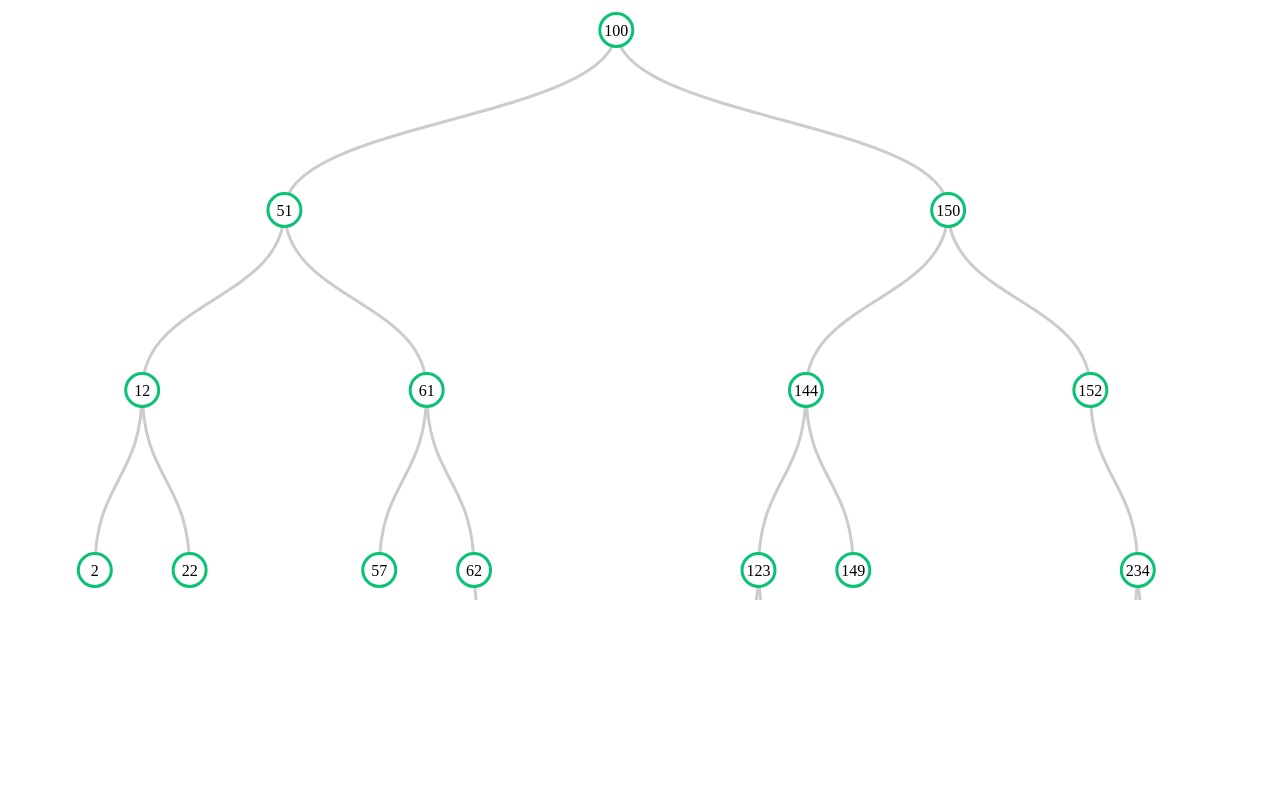
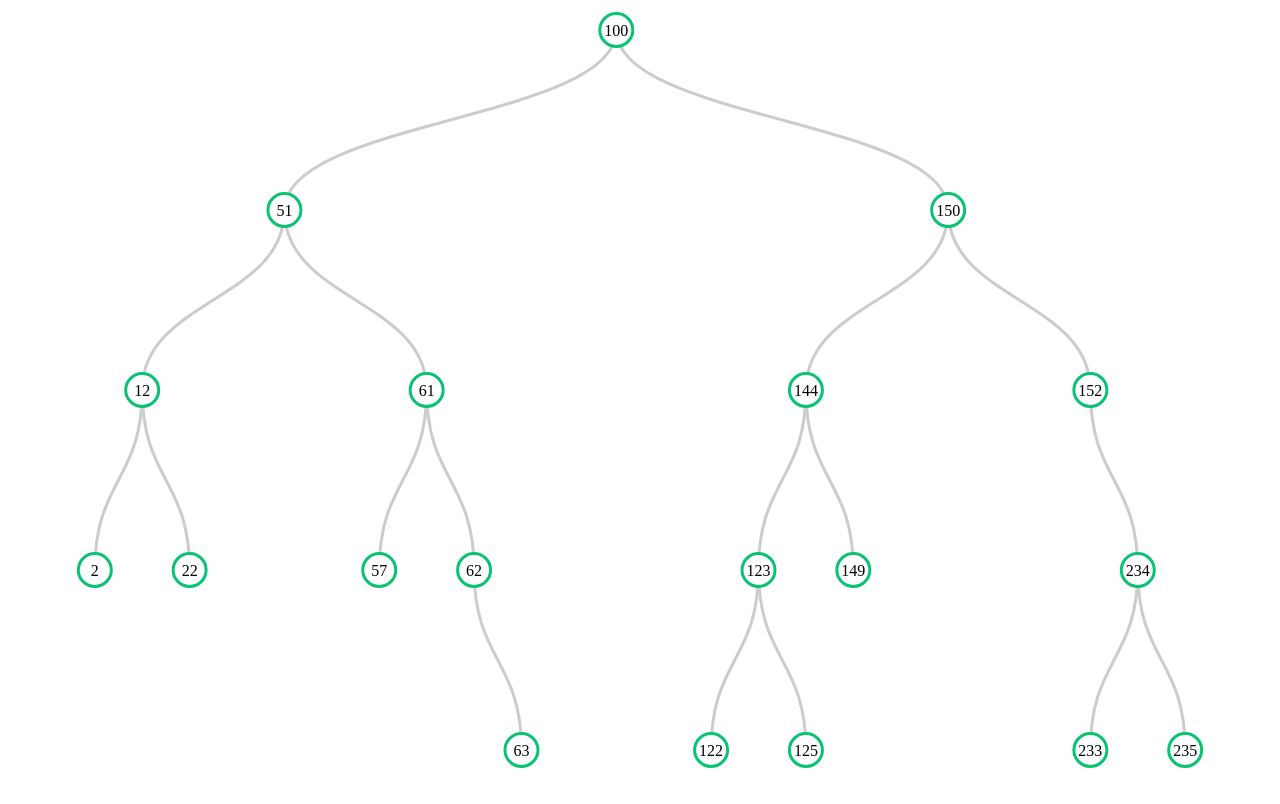
Before and after one commit to seydobassam/tree-visualization, a website built with Vite: page index.html in a window 1280 px wide. Built offline with nearby package versions, Linux system fonts and the light colour scheme.

Commit message:
fix tree height

```diff
--- a/index.html
+++ b/index.html
@@ -6,8 +6,14 @@
     <style>
       body {
         margin: 0;
+        overflow: hidden;
+        height: 100%;
+        top: 0;
+        left: 0;
+        bottom: 0;
+        right: 0;
       }
-      .mouseHover{
+      .mouseHover {
         fill: aqua;
       }
     </style>
--- a/src/options/tree-default-options.ts
+++ b/src/options/tree-default-options.ts
@@ -4,7 +4,7 @@ import { TreeOptions } from "../models/options/tree-options";
 
 export const defaultTreeOptions: TreeOptions = {
   width: window.innerWidth,
-  height: window.innerHeight - 200,
+  height: window.innerHeight,
   transformTreeFromTop: 0,
   transformTreeFromLeft: 0,
   zoom: true,
```
